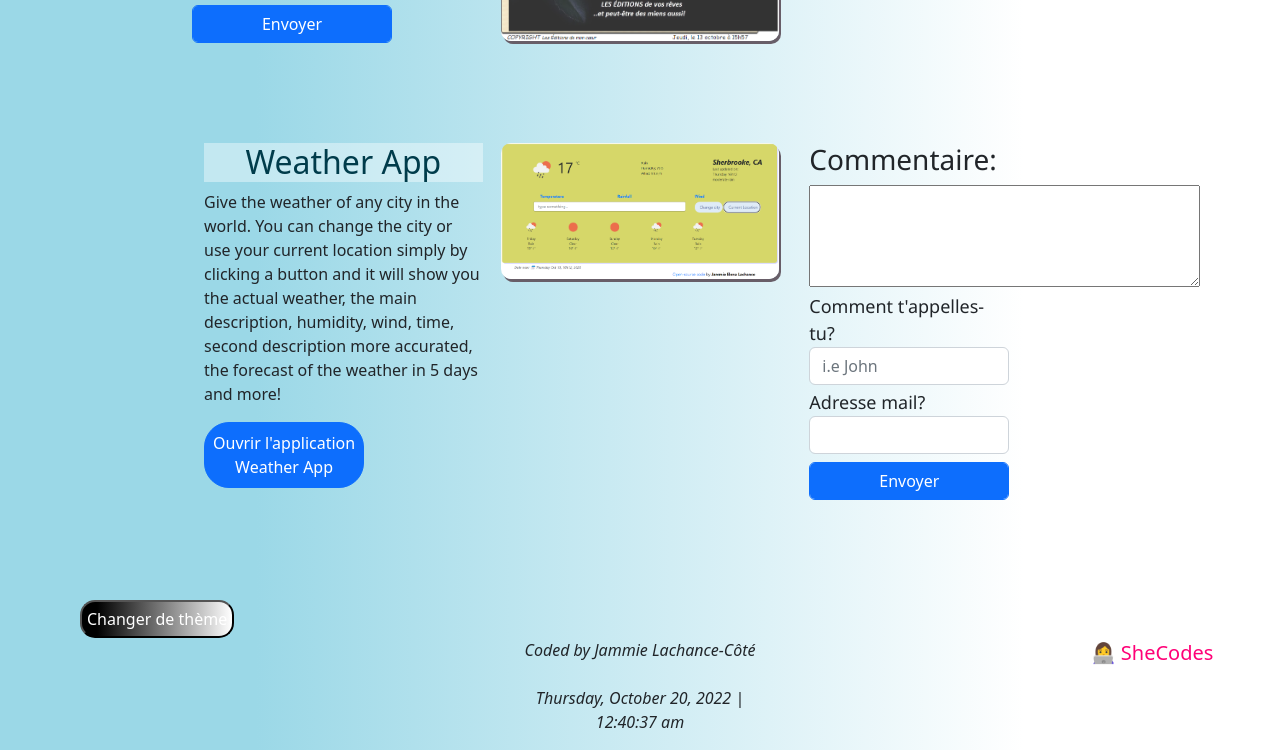
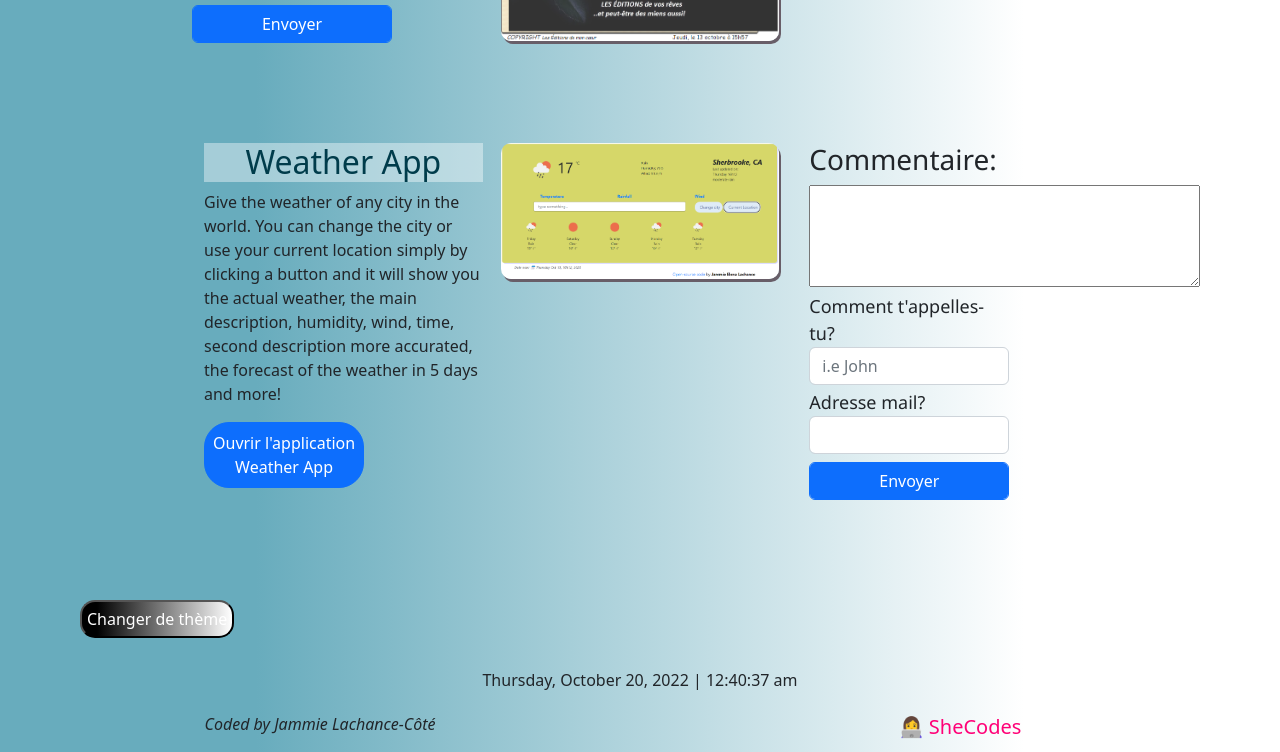
Before and after one commit to QueenJammie/portfolio2022, a plain HTML site: page project.html in a window 1280 px wide. Shown: the part 2486-3238 px from the top of the page. Drawn offline with nearby package versions, Linux system fonts and the light colour scheme.

Commit message:
Made the footer nice

```diff
--- a/project.html
+++ b/project.html
@@ -263,15 +263,14 @@
         </div>
     </main>
     <button class="themeButton">Changer de thème</button>
+    <span id="date"></span>
     <footer>
-        <p></p>
-        <p></p>
-        <p class="codedBy italic">
-            Coded by Jammie Lachance-Côté<br /><br />
-            <span id="date"></span>
-        </p>
-        <p></p>
-        <a href="https://www.shecodes.io/" target="_blank" class="pink">👩‍💻 SheCodes</a>
+        <div class="boxes">
+            <p class="codedBy italic">
+                Coded by Jammie Lachance-Côté<br />
+            </p>
+            <a href="https://www.shecodes.io/" target="_blank" class="pink">👩‍💻 SheCodes</a>
+        </div>
     </footer>
     <script src="src/project.js"></script>
 </body>
--- a/style/project.css
+++ b/style/project.css
@@ -1,5 +1,5 @@
 body {
-    background: linear-gradient(to right, rgb(155, 216, 231) 20%, #ffffffee 80%);
+    background: linear-gradient(to right, rgb(104, 172, 189) 20%, #ffffffee 80%);
 }
 
 body.dark {
@@ -76,9 +76,9 @@ input {
     .projects {
         grid-column-gap: 30px;
         display: grid;
-        grid-template-columns: 1fr 2fr 1fr;
+        grid-template-columns: 1fr;
         text-align: left;
-        margin: 30px 15% 100px;
+        margin: 30px 0 100px;
     }
 }
 
@@ -91,9 +91,16 @@ label {
     font-size: 18px;
 }
 
-footer {
+.boxes {
     display: grid;
-    grid-template-columns: 1fr 1fr 1fr 1fr 1fr;
+    grid-template-columns: 1fr 1fr;
+    text-align: center;
+}
+
+#date {
+    display: block;
+    margin: 0 auto 20px;
+    text-align: center;
 }
 
 .projects div {
@@ -132,6 +139,10 @@ footer {
     div {
         margin-bottom: 15px;
     }
+
+    div:last-child {
+        margin-bottom: 15px;
+    }
 }
 
 .projects .commentaire {
@@ -143,6 +154,15 @@ footer {
     padding: 8px;
 }
 
+@media (max-width: 1250px) {
+    .projects button.button {
+        display: block;
+        margin: 0 auto;
+        border-radius: 25px;
+        padding: 8px;
+    }
+}
+
 .projects button.button a {
     color: #fff;
     text-decoration: none;
@@ -152,6 +172,7 @@ button.themeButton {
     padding: 5px;
     border-radius: 15px;
     margin-left: 80px;
+    margin-bottom: 30px;
     background: linear-gradient(to right, #000 10%, #fff);
     color: #fff;
     transition: all 800ms ease-in-out;
```
